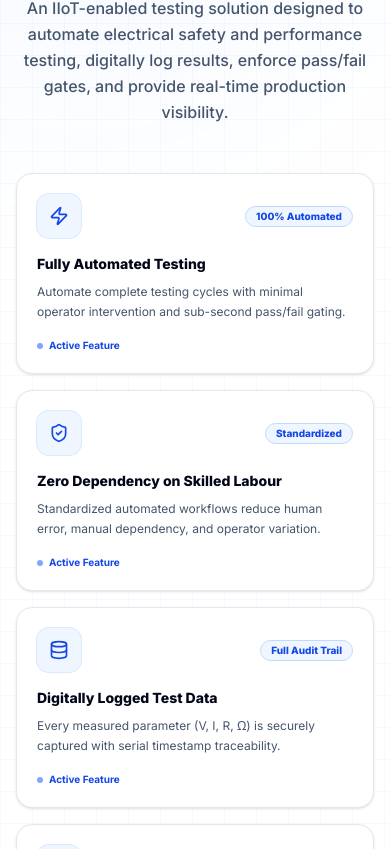
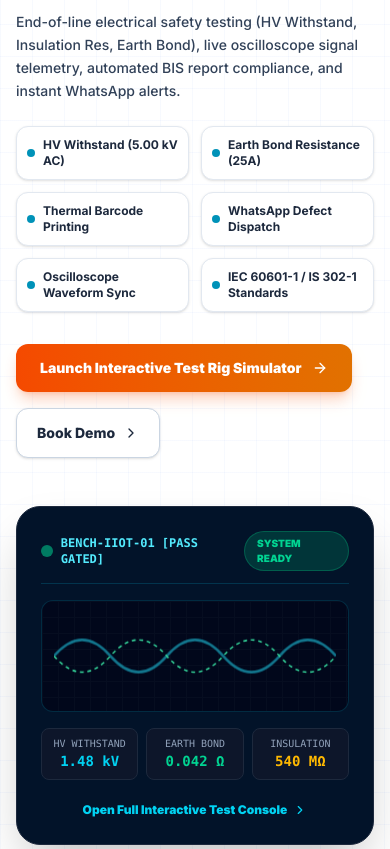
Before and after one commit to CommitCraft/Aplos-Logix-New-Website, a React (Vite) app: page / in a window 390 px wide. Shown: the part 5135-5984 px from the top of the page. Built offline with nearby package versions, Linux system fonts and the light colour scheme.

Commit message:
feat: initialize core landing pages, site configuration, and routing structure

```diff
--- a/src/pages/Home.jsx
+++ b/src/pages/Home.jsx
@@ -4,6 +4,7 @@ import {
   ArrowRight,
   Check,
   ChevronRight,
+  Cpu,
   Quote,
   Shield,
   Star,
@@ -15,7 +16,6 @@ import Container from "../components/common/Container";
 import CTASection from "../components/common/CTASection";
 import CustomerShowcase from "../components/common/CustomerShowcase";
 import DashboardMockup from "../components/common/DashboardMockup";
-import TestAutomationSection from "../components/common/TestAutomationSection";
 
 import {
   homeHero,
@@ -312,127 +312,118 @@ export default function Home() {
       </section>
 
       {/* ══════════════════════════════════════
-          § 4 — TEST AUTOMATION (existing)
+          § 4 — IIOT TEST RIG SPOTLIGHT BANNER (Light Redesign)
       ══════════════════════════════════════ */}
-      <TestAutomationSection />
+      <section className="py-24 bg-gradient-to-b from-slate-50 via-white to-blue-50/70 soft-grid border-y border-slate-200/60">
+        <Container>
+          <div className="grid gap-12 lg:grid-cols-2 lg:items-center">
+            {/* Left Column: Text & Features (HIGH CONTRAST LIGHT THEME) */}
+            <div>
+              <span className="inline-flex items-center gap-2 rounded-full border border-cyan-200 bg-cyan-50 px-4 py-1.5 text-[11px] font-extrabold uppercase tracking-widest text-cyan-800 shadow-sm">
+                <Cpu size={14} className="text-cyan-700" />
+                IIoT Test Automation Infrastructure
+              </span>
 
-      {/* ══════════════════════════════════════
-          § 5 — PLATFORM FEATURES TABS
-      ══════════════════════════════════════ */}
-      {/* ══════════════════════════════════════
-          § 5 — HOLISTIC SHOP-FLOOR AUTOMATION MASTERY (10 MODULES)
-      ══════════════════════════════════════ */}
-      <section className="py-20 bg-slate-50/80">
-        <Container>
-          {/* Section header */}
-          <div className="mb-12 text-center">
-            <span className="inline-block rounded-full bg-blue-100 border border-blue-200 px-4 py-1.5 text-[11px] font-extrabold uppercase tracking-widest text-blue-700">
-              Shop-Floor Automation Mastery
-            </span>
-            <h2 className="mt-4 text-3xl font-black tracking-tight text-blue-950 sm:text-4xl lg:text-5xl max-w-3xl mx-auto leading-tight">
-              Single Destination to Achieve Holistic Shop-Floor Mastery
-            </h2>
-            <p className="mt-4 mx-auto max-w-2xl text-slate-600 text-sm sm:text-base leading-relaxed font-medium">
-              Integrate Aplos Logix IIoT across your equipment, production lines, OEE analytics, shift schedules, maintenance SLAs, DigiQA quality gates, energy, and plant utilities.
-            </p>
-          </div>
+              <h2 className="mt-5 text-3xl font-black tracking-tight text-[#04264c] sm:text-5xl leading-tight">
+                IIoT Smart Test Rig &amp; <br />
+                <span className="bg-gradient-to-r from-orange-600 to-amber-600 bg-clip-text text-transparent">Automated Inspection Suite</span>
+              </h2>
 
-          {/* 10 Module Tab Buttons */}
-          <div className="mb-10 flex flex-wrap justify-center gap-2 max-w-5xl mx-auto">
-            {platformFeatures.map((tab) => {
-              const Icon = tab.icon;
-              const active = activeTab === tab.id;
-              return (
-                <button
-                  key={tab.id}
-                  id={`tab-${tab.id}`}
-                  onClick={() => {
-                    setActiveTab(tab.id);
-                    setActiveSubIndex(0);
-                  }}
-                  className={`flex items-center gap-2 rounded-full px-4 py-2 text-xs font-extrabold transition-all duration-200 ${active
-                    ? "bg-blue-700 text-white shadow-lg shadow-blue-700/25 ring-2 ring-blue-600"
-                    : "border border-slate-200 bg-white text-slate-700 hover:border-blue-300 hover:text-blue-700 hover:bg-slate-50"
-                    }`}
+              <p className="mt-4 text-sm sm:text-base leading-relaxed text-slate-700 font-medium">
+                End-of-line electrical safety testing (HV Withstand, Insulation Res, Earth Bond), live oscilloscope signal telemetry, automated BIS report compliance, and instant WhatsApp alerts.
+              </p>
+
+              <div className="mt-6 grid grid-cols-2 gap-3 text-xs">
+                {[
+                  "HV Withstand (5.00 kV AC)",
+                  "Earth Bond Resistance (25A)",
+                  "Thermal Barcode Printing",
+                  "WhatsApp Defect Dispatch",
+                  "Oscilloscope Waveform Sync",
+                  "IEC 60601-1 / IS 302-1 Standards",
+                ].map((feat) => (
+                  <div key={feat} className="flex items-center gap-2 font-bold text-slate-800 bg-white border border-slate-200 p-2.5 rounded-xl shadow-sm">
+                    <span className="h-2 w-2 rounded-full bg-cyan-600 shrink-0" />
+                    {feat}
+                  </div>
+                ))}
+              </div>
+
+              <div className="mt-8 flex flex-wrap items-center gap-4">
+                <Link
+                  to="/test-rig"
+                  className="inline-flex items-center gap-2.5 rounded-xl bg-gradient-to-r from-orange-600 to-amber-600 px-6 py-3.5 text-sm font-black text-white shadow-lg shadow-orange-600/25 transition hover:shadow-xl hover:scale-[1.02]"
                 >
-                  <Icon size={14} />
-                  <span>{tab.label}</span>
-                </button>
-              );
-            })}
-          </div>
+                  Launch Interactive Test Rig Simulator <ArrowRight size={16} />
+                </Link>
+                <Link
+                  to="/contact"
+                  className="inline-flex items-center gap-2 rounded-xl border border-slate-300 bg-white px-5 py-3.5 text-sm font-extrabold text-slate-800 shadow-sm transition hover:bg-slate-50"
+                >
+                  Book Demo <ChevronRight size={16} />
+                </Link>
+              </div>
+            </div>
 
-          {/* Tab content panel */}
-          {activeFeature && (
-            <div key={activeFeature.id} className="grid gap-10 overflow-hidden rounded-3xl border border-slate-200 bg-white p-8 shadow-xl lg:grid-cols-2 lg:items-center lg:p-12 animate-fade-in-up">
-              {/* Left Column: Details & Accordion Sub-features */}
-              <div>
-                <span className="inline-block rounded-full bg-orange-100 border border-orange-200 px-3 py-1 text-[10px] font-extrabold uppercase tracking-widest text-orange-700 mb-3">
-                  {activeFeature.tag}
+            {/* Right Column: Dark Telemetry Screen Pod for Oscilloscope Visibility */}
+            <div className="relative rounded-3xl border border-slate-800 bg-[#021329] p-6 shadow-2xl">
+              <div className="flex items-center justify-between border-b border-cyan-500/20 pb-3 mb-4">
+                <div className="flex items-center gap-2">
+                  <span className="h-3 w-3 rounded-full bg-emerald-400 animate-pulse" />
+                  <span className="text-xs font-mono font-bold text-cyan-300">BENCH-IIOT-01 [PASS GATED]</span>
+                </div>
+                <span className="rounded-full bg-emerald-500/20 px-3 py-1 text-[10px] font-black text-emerald-400 border border-emerald-500/30">
+                  SYSTEM READY
                 </span>
-                <h3 className="text-2xl font-black tracking-tight text-blue-950 sm:text-3xl leading-snug">
-                  {activeFeature.headline}
-                </h3>
-                <p className="mt-3 text-sm sm:text-base leading-relaxed text-slate-600 font-medium">
-                  {activeFeature.subHeading}
-                </p>
+              </div>
 
-                {/* Sub-features Accordion / Grid List */}
-                {activeFeature.subFeatures && (
-                  <div className="mt-6 space-y-2.5 max-h-[340px] overflow-y-auto pr-2 custom-scrollbar">
-                    {activeFeature.subFeatures.map((sub, idx) => {
-                      const isSubActive = activeSubIndex === idx;
-                      return (
-                        <div
-                          key={sub.title}
-                          onClick={() => setActiveSubIndex(idx)}
-                          className={`cursor-pointer rounded-2xl border p-3.5 transition duration-200 ${isSubActive
-                            ? "border-blue-400 bg-blue-50/70 shadow-sm"
-                            : "border-slate-100 bg-slate-50/50 hover:bg-slate-100/80"
-                            }`}
-                        >
-                          <h4 className="text-xs font-extrabold text-blue-950 flex items-center justify-between">
-                            <span>{sub.title}</span>
-                            <span className={`text-[10px] font-bold px-2 py-0.5 rounded-full ${isSubActive ? "bg-blue-600 text-white" : "bg-slate-200 text-slate-600"}`}>
-                              {isSubActive ? "Active View" : "Explore"}
-                            </span>
-                          </h4>
-                          <p className="mt-1 text-xs text-slate-600 leading-relaxed font-normal">
-                            {sub.desc}
-                          </p>
-                        </div>
-                      );
-                    })}
-                  </div>
-                )}
+              {/* Mini SVG Oscilloscope */}
+              <div className="h-28 w-full rounded-xl border border-cyan-500/20 bg-slate-950/80 p-3 relative overflow-hidden">
+                <div className="absolute inset-0 bg-[linear-gradient(to_right,#0f172a_1px,transparent_1px),linear-gradient(to_bottom,#0f172a_1px,transparent_1px)] bg-[size:16px_16px] opacity-40" />
+                <svg className="w-full h-full relative z-10" viewBox="0 0 300 80" preserveAspectRatio="none">
+                  <path
+                    d="M 0 40 Q 30 10, 60 40 T 120 40 T 180 40 T 240 40 T 300 40"
+                    fill="none"
+                    stroke="#22d3ee"
+                    strokeWidth="2.5"
+                    className="animate-pulse"
+                  />
+                  <path
+                    d="M 0 40 Q 30 70, 60 40 T 120 40 T 180 40 T 240 40 T 300 40"
+                    fill="none"
+                    stroke="#34d399"
+                    strokeWidth="1.5"
+                    strokeDasharray="4 4"
+                  />
+                </svg>
+              </div>
 
-                <div className="mt-8 flex items-center gap-4">
-                  <ButtonLink to="/solutions" arrow>Explore Solution</ButtonLink>
-                  <ButtonLink to="/contact" variant="outline">Book Consultation</ButtonLink>
+              {/* Mini Numerical Gauges */}
+              <div className="mt-4 grid grid-cols-3 gap-2 text-center text-xs font-mono">
+                <div className="rounded-lg bg-slate-900/90 p-2 border border-slate-800">
+                  <p className="text-[10px] text-slate-400">HV WITHSTAND</p>
+                  <p className="text-sm font-bold text-cyan-400">1.48 kV</p>
+                </div>
+                <div className="rounded-lg bg-slate-900/90 p-2 border border-slate-800">
+                  <p className="text-[10px] text-slate-400">EARTH BOND</p>
+                  <p className="text-sm font-bold text-emerald-400">0.042 Ω</p>
+                </div>
+                <div className="rounded-lg bg-slate-900/90 p-2 border border-slate-800">
+                  <p className="text-[10px] text-slate-400">INSULATION</p>
+                  <p className="text-sm font-bold text-amber-400">540 MΩ</p>
                 </div>
               </div>
 
-              {/* Right Column: High-Res WebP Dashboard Screenshot */}
-              <div className="relative overflow-hidden rounded-2xl border-2 border-slate-200 bg-[#021329] p-3 shadow-2xl transition duration-500 hover:shadow-2xl hover:border-blue-400">
-                <div className="mb-2 flex items-center justify-between border-b border-white/10 pb-2 px-1">
-                  <span className="text-[10px] font-extrabold uppercase tracking-widest text-blue-200 flex items-center gap-1.5">
-                    <span className="h-2 w-2 rounded-full bg-emerald-400 animate-pulse" />
-                    Live IIoT Telemetry Panel
-                  </span>
-                  <span className="text-[10px] font-bold text-amber-400 bg-amber-400/10 border border-amber-400/20 px-2 py-0.5 rounded-full">
-                    {activeFeature.label}
-                  </span>
-                </div>
-                <img
-                  key={activeFeature.id}
-                  src={activeFeature.image}
-                  alt={activeFeature.headline}
-                  className="w-full h-auto rounded-xl object-cover shadow-inner transition duration-300 hover:scale-[1.01]"
-                  loading="lazy"
-                />
+              <div className="mt-4 text-center">
+                <Link
+                  to="/test-rig"
+                  className="inline-flex items-center gap-1.5 text-xs font-black text-cyan-400 hover:text-cyan-300 transition"
+                >
+                  Open Full Interactive Test Console <ChevronRight size={14} />
+                </Link>
               </div>
             </div>
-          )}
+          </div>
         </Container>
       </section>
 
--- a/src/routes/AppRoutes.jsx
+++ b/src/routes/AppRoutes.jsx
@@ -4,6 +4,7 @@ import Home from "../pages/Home";
 import About from "../pages/About";
 import Solutions from "../pages/Solutions";
 import DigiQA from "../pages/DigiQA";
+import TestRig from "../pages/TestRig";
 import Industries from "../pages/Industries";
 import Technology from "../pages/Technology";
 import CaseStudies from "../pages/CaseStudies";
@@ -17,6 +18,7 @@ export default function AppRoutes() {
         <Route index element={<Home />} />
         <Route path="about" element={<About />} />
         <Route path="solutions" element={<Solutions />} />
+        <Route path="test-rig" element={<TestRig />} />
         <Route path="digiqa" element={<DigiQA />} />
         <Route path="industries" element={<Industries />} />
         <Route path="technology" element={<Technology />} />
```
Also changed, not shown: src/content/site.js (+16 -14 lines), src/pages/TestRig.jsx (added, +47 -0 lines).
